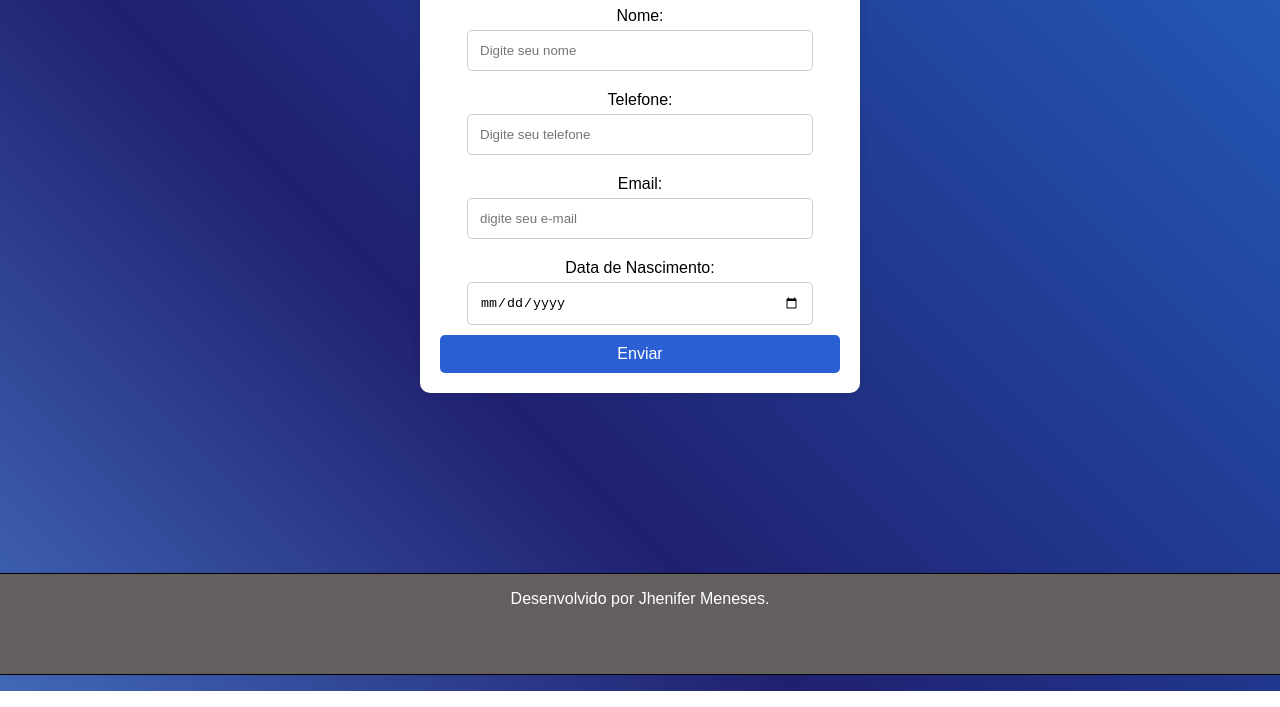
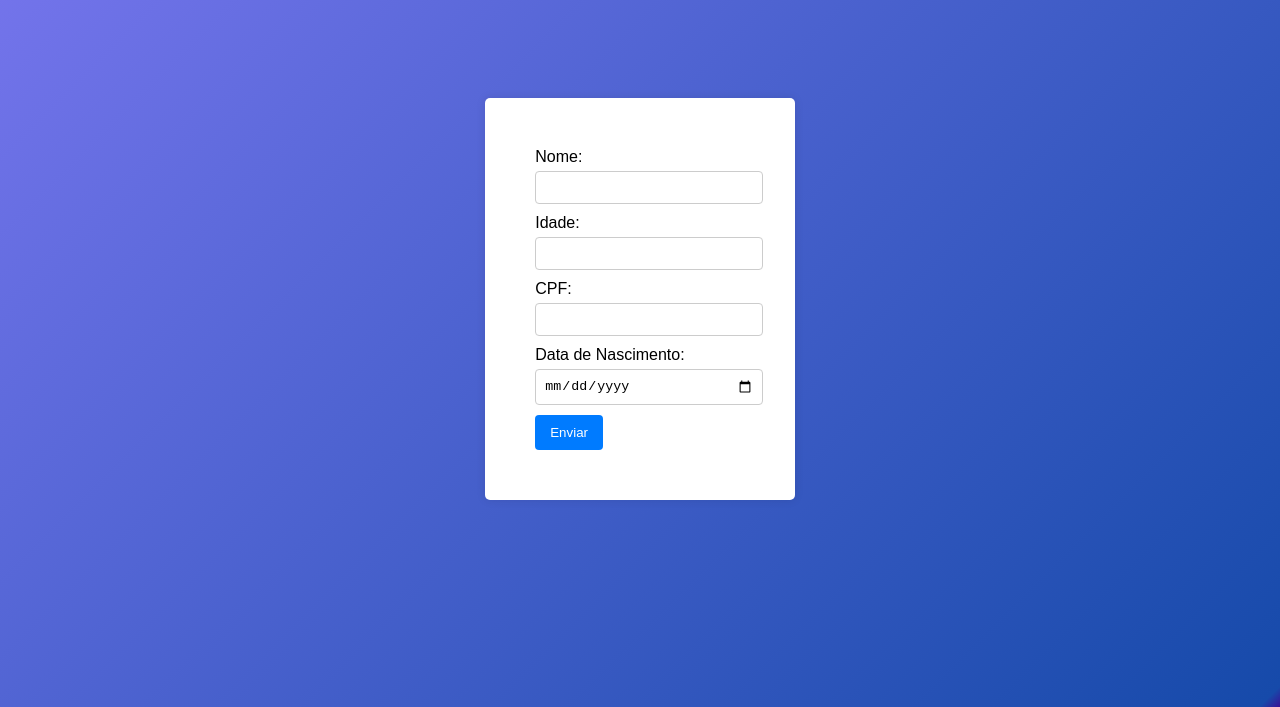
Before and after one commit to JheniferFM/prorama-o_web_ads, a plain HTML site: page index.html in a window 1280 px wide. Shown: the part 109-816 px from the top of the page. Drawn offline with Linux system fonts and the light colour scheme.

Commit message:
e iisuuu

```diff
--- /dev/null
+++ b/estilo.css
@@ -0,0 +1,43 @@
+body {
+  font-family: Arial, sans-serif;
+  display: flex;
+  justify-content: center;
+  align-items: center;
+  height: 100vh;
+  background: linear-gradient(135deg, #7876ee 0%, #164aaa 99%, #391196 100%);
+}
+
+form {
+  background-color: #fff;
+  padding: 50px;
+  border-radius: 5px;
+  box-shadow: 0 0 10px rgba(0, 0, 0, 0.1);
+  border-left: 80px;
+  border-width: 10px;
+}
+
+label {
+  display: block;
+  margin-bottom: 5px;
+}
+
+input {
+  width: 100%;
+  padding: 8px;
+  margin-bottom: 10px;
+  border: 1px solid #ccc;
+  border-radius: 4px;
+}
+
+button {
+  padding: 10px 15px;
+  background-color: #007bff;
+  color: #fff;
+  border: none;
+  border-radius: 4px;
+  cursor: pointer;
+}
+
+button:hover {
+  background-color: #0056b3;
+}
--- a/index.html
+++ b/index.html
@@ -3,38 +3,25 @@
   <head>
     <meta charset="UTF-8" />
     <meta name="viewport" content="width=device-width, initial-scale=1.0" />
-    <title>Formulário Centralizado</title>
-    <link rel="stylesheet" href="stilo.css" />
-
+    <title>Formulário Validado</title>
+    <link rel="stylesheet" href="estilo.css" />
   </head>
   <body>
-    <div class="form-container">
-      <h1>Formulário de Contato</h1>
-      <form>
-        <label for="nome">Nome:</label>
-        <input type="text" id="nome" name="nome" required placeholder="Digite seu nome" />
+    <form id="meuFormulario">
+      <label for="nome">Nome:</label>
+      <input type="text" id="nome" name="nome" required />
 
-        <label for="telefone">Telefone:</label>
-        <input type="tel" id="telefone" name="telefone" required placeholder="Digite seu telefone"/>
+      <label for="idade">Idade:</label>
+      <input type="number" id="idade" name="idade" required />
 
-        <label for="email">Email:</label>
-        <input type="email" id="email" name="email" required placeholder="digite seu e-mail" />
+      <label for="cpf">CPF:</label>
+      <input type="text" id="cpf" name="cpf" required />
 
-        <label for="data-nascimento">Data de Nascimento:</label>
-        <input
-          type="date"
-          id="data-nascimento"
-          name="data-nascimento"
-          required
-          placeholder="digite sua data de nascimento"
-        />
+      <label for="dataNascimento">Data de Nascimento:</label>
+      <input type="date" id="dataNascimento" name="dataNascimento" required />
 
-        <button id="botao-submeter"">Enviar</button>
-      </form>
-    </div>
-    <footer>
-      <p>Desenvolvido por Jhenifer Meneses.</p>
-      <script>index.js</script>
-    </footer>
+      <button type="submit">Enviar</button>
+    </form>
+    <script src="index.js"></script>
   </body>
 </html>
--- a/index.js
+++ b/index.js
@@ -1,16 +1,31 @@
-let pagina = document;
-let botaoSuberter = document.getElementById("botao-submeter");
-botaoSuberter.addEventListener("click" , submeter);
+document.getElementById('meuFormulario').addEventListener('submit', function(event) {
+    event.preventDefault();
 
-let nome = document.getElementByIdId("nome").value;
-console.log(nome);
+    const nome = document.getElementById('nome').value;
+    const idade = document.getElementById('idade').value;
+    const cpf = document.getElementById('cpf').value;
+    const dataNascimento = document.getElementById('dataNascimento').value;
 
-function submeter(){
-    let nome = document.getElementById("nome").value;
-    console.log(nome);
-    if(nome == " ")
-    alert("preencha o campo nome");
-    let telefone = document.getElementById("telefone").value;
-    let email= document.getElementById("email").value;
-    let datanascimneto=document.getElementById("data-nascimeno").value;
+    if (!validarCPF(cpf)) {
+        alert('CPF inválido!');
+        return;
+    }
+
+    alert('Formulário enviado com sucesso!');
+});
+
+function validarCPF(cpf) {
+    cpf = cpf.replace(/[^\d]+/g, '');
+    if (cpf.length !== 11 || /^(\d)\1+$/.test(cpf)) return false;
+    let soma = 0, resto;
+    for (let i = 1; i <= 9; i++) soma += parseInt(cpf.substring(i-1, i)) * (11 - i);
+    resto = (soma * 10) % 11;
+    if ((resto === 10) || (resto === 11)) resto = 0;
+    if (resto !== parseInt(cpf.substring(9, 10))) return false;
+    soma = 0;
+    for (let i = 1; i <= 10; i++) soma += parseInt(cpf.substring(i-1, i)) * (12 - i);
+    resto = (soma * 10) % 11;
+    if ((resto === 10) || (resto === 11)) resto = 0;
+    if (resto !== parseInt(cpf.substring(10, 11))) return false;
+    return true;
 }
--- a/stilo.css
+++ /dev/null
@@ -1,90 +0,0 @@
-body {
-  background-color: #f0f0f0;
-  font-family: Arial, sans-serif;
-  height: 100vh;
-  margin: 0;
-  display: flex;
-  flex-direction: column;
-  justify-content: center;
-  align-items: center;
-  background: linear-gradient(
-    45deg,
-    #ffffff,
-    #3f8bac,
-    #093369,
-    #599eec,
-    #202070,
-    #2362c2,
-    #2f00ff
-  );
-  background-size: 400% 400%;
-  animation: gradient 15s ease infinite;
-  color: white;
-  text-align: center;
-}
-
-@keyframes gradient {
-  0% {
-    background-position: 0% 50%;
-  }
-  50% {
-    background-position: 100% 50%;
-  }
-  100% {
-    background-position: 0% 50%;
-  }
-}
-
-.form-container {
-  background: white;
-  padding: 20px;
-  border-radius: 10px;
-  box-shadow: 0 0 10px rgba(0, 0, 0, 0.1);
-  width: 400px;
-
-  color: black;
-}
-
-.form-container h1 {
-  text-align: center;
-  color: #4e42ec;
-}
-
-.form-container label {
-  display: block;
-  margin: 10px 0 5px;
-
-
-}
-
-.form-container input {
-  width: 80%;
-  padding: 12px;
-  margin-bottom: 10px;
-  border: 1px solid #ccc;
-  border-radius: 5px;
-}
-
-.form-container button {
-  width: 100%;
-  padding: 10px;
-  background: #2a60d3;
-  border: none;
-  border-radius: 5px;
-  color: white;
-  font-size: 16px;
-  cursor: pointer;
-}
-
-.form-container button:hover {
-  background: #756d67;
-}
-
-footer {
-  margin-top: 180px;
-  color: #ffffff;
-  width: 100%;
-  height: 100px;
-  background-color: #635f5f;
-  border: 1px solid #000;
-}
```
